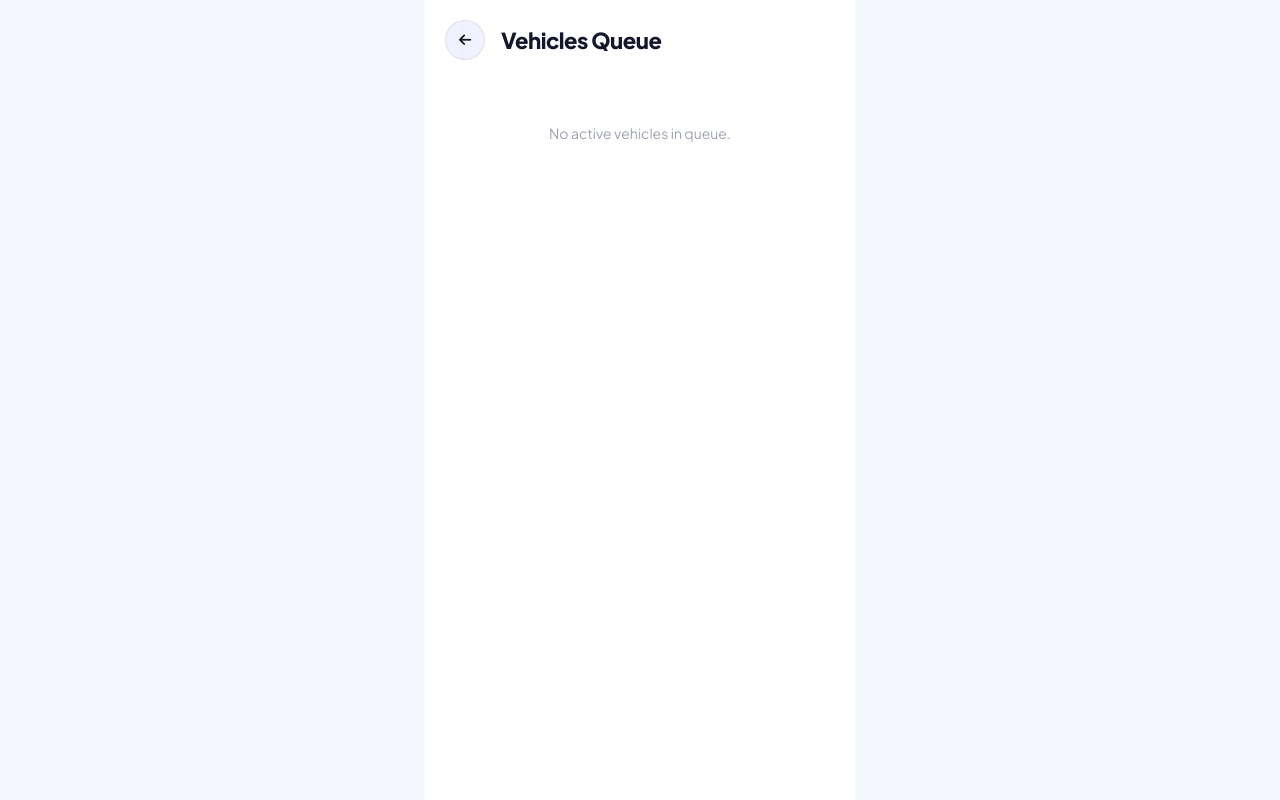
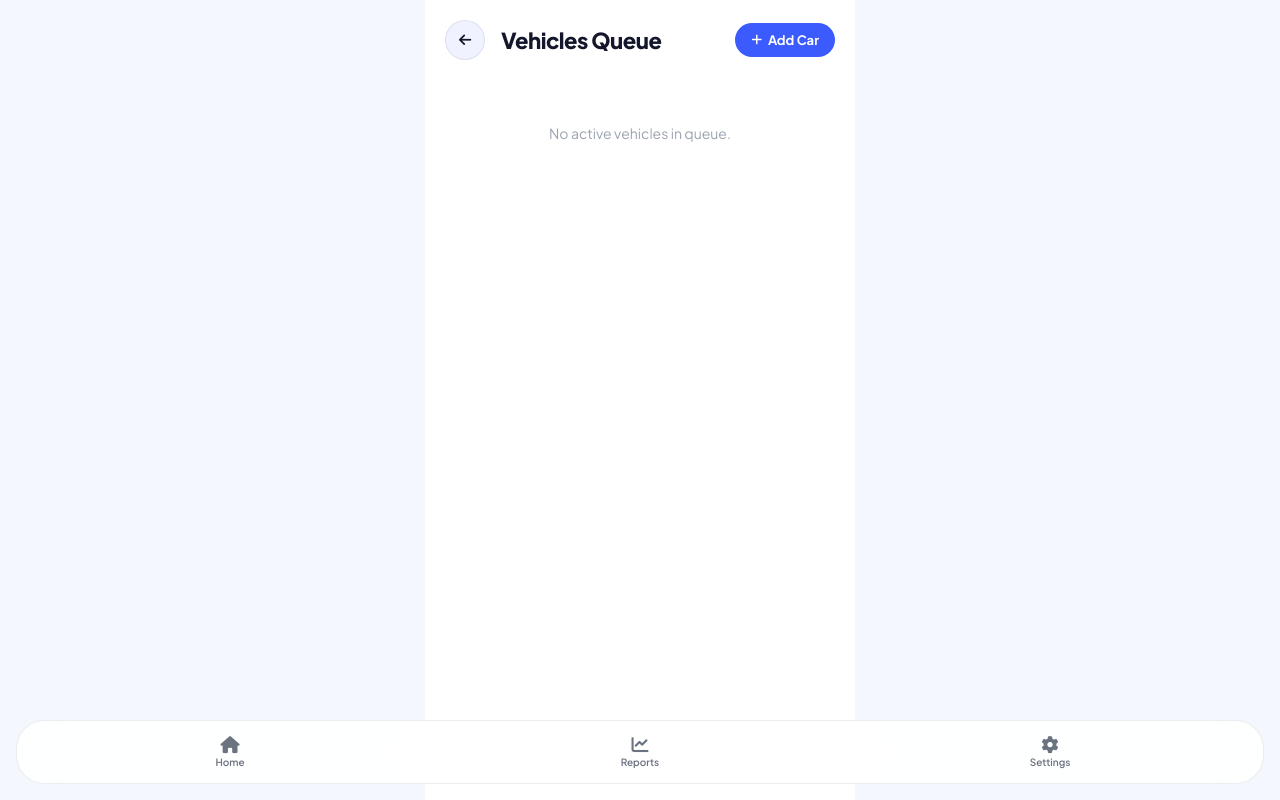
Before and after one commit to autosense-ly/autosense.ly, a plain HTML site: page vehicles.html in a window 1280 px wide. Drawn offline with nearby package versions, Linux system fonts and the light colour scheme; no server answers.

Commit message:
Add 'Add Car' button and persistent nav to vehicles queue page

```diff
--- a/vehicles.css
+++ b/vehicles.css
@@ -81,3 +81,29 @@
   opacity: 0.6;
   cursor: default;
 }
+
+.add-car-btn {
+  margin-left: auto;
+  display: flex;
+  align-items: center;
+  gap: 6px;
+  background: var(--primary-blue);
+  color: #FFFFFF !important;
+  border: none;
+  border-radius: 20px;
+  padding: 9px 16px;
+  font-size: 13px;
+  font-weight: 700;
+  text-decoration: none;
+  white-space: nowrap;
+  transition: background 0.2s, transform 0.2s;
+}
+
+.add-car-btn:active {
+  background: var(--secondary-blue);
+  transform: scale(0.96);
+}
+
+.add-car-btn i {
+  font-size: 12px;
+}
--- a/vehicles.html
+++ b/vehicles.html
@@ -15,9 +15,27 @@
         <div class="page-header">
             <a href="dashboard.html" class="back-btn"><i class="fa-solid fa-arrow-left"></i></a>
             <h2 class="page-title">Vehicles Queue</h2>
+            <a href="checkin.html" class="add-car-btn">
+                <i class="fa-solid fa-plus"></i> Add Car
+            </a>
         </div>
 
         <div id="vehicleList" class="fade-up"></div>
+
+        <nav class="bottom-nav">
+            <a href="dashboard.html" class="nav-item">
+                <i class="fa-solid fa-house"></i>
+                <span>Home</span>
+            </a>
+            <a href="reports.html" class="nav-item">
+                <i class="fa-solid fa-chart-line"></i>
+                <span>Reports</span>
+            </a>
+            <a href="settings.html" class="nav-item">
+                <i class="fa-solid fa-gear"></i>
+                <span>Settings</span>
+            </a>
+        </nav>
     </div>
 
     <script src="https://cdn.jsdelivr.net/npm/@supabase/supabase-js@2"></script>
```
